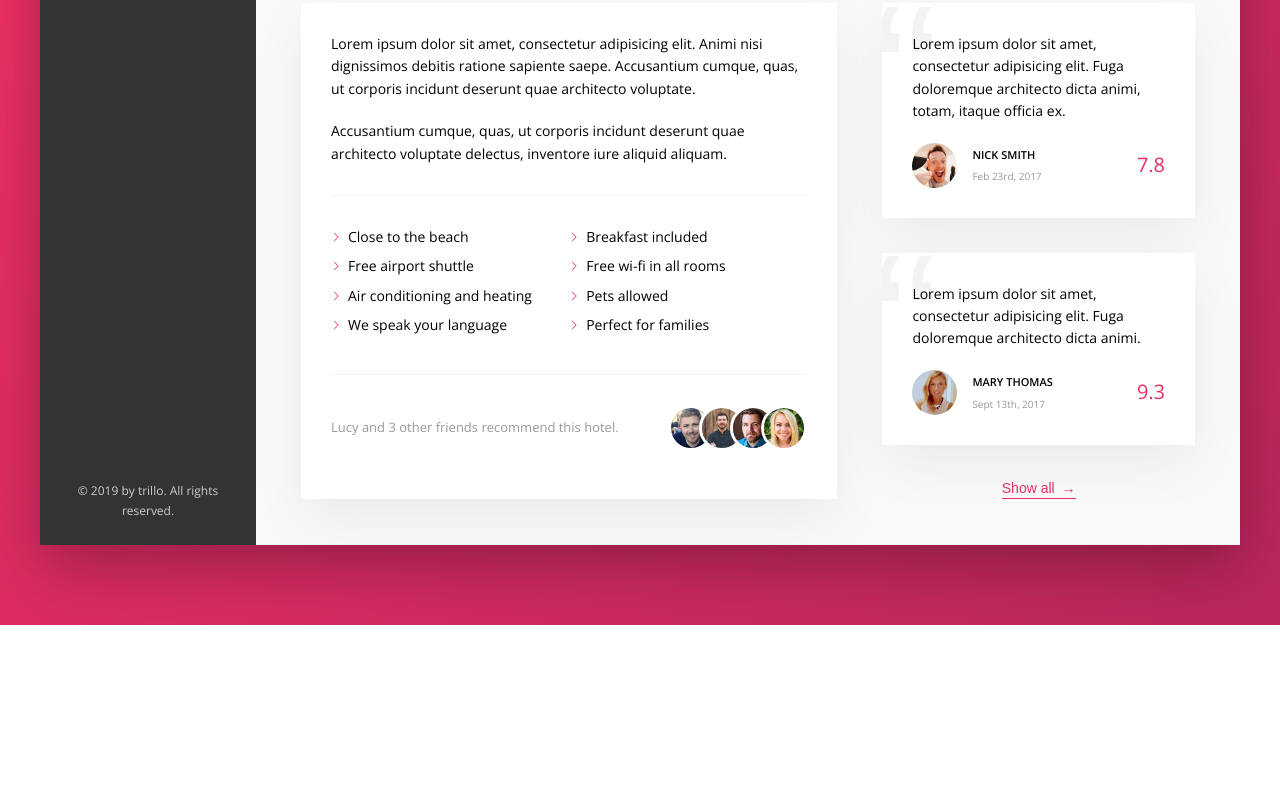
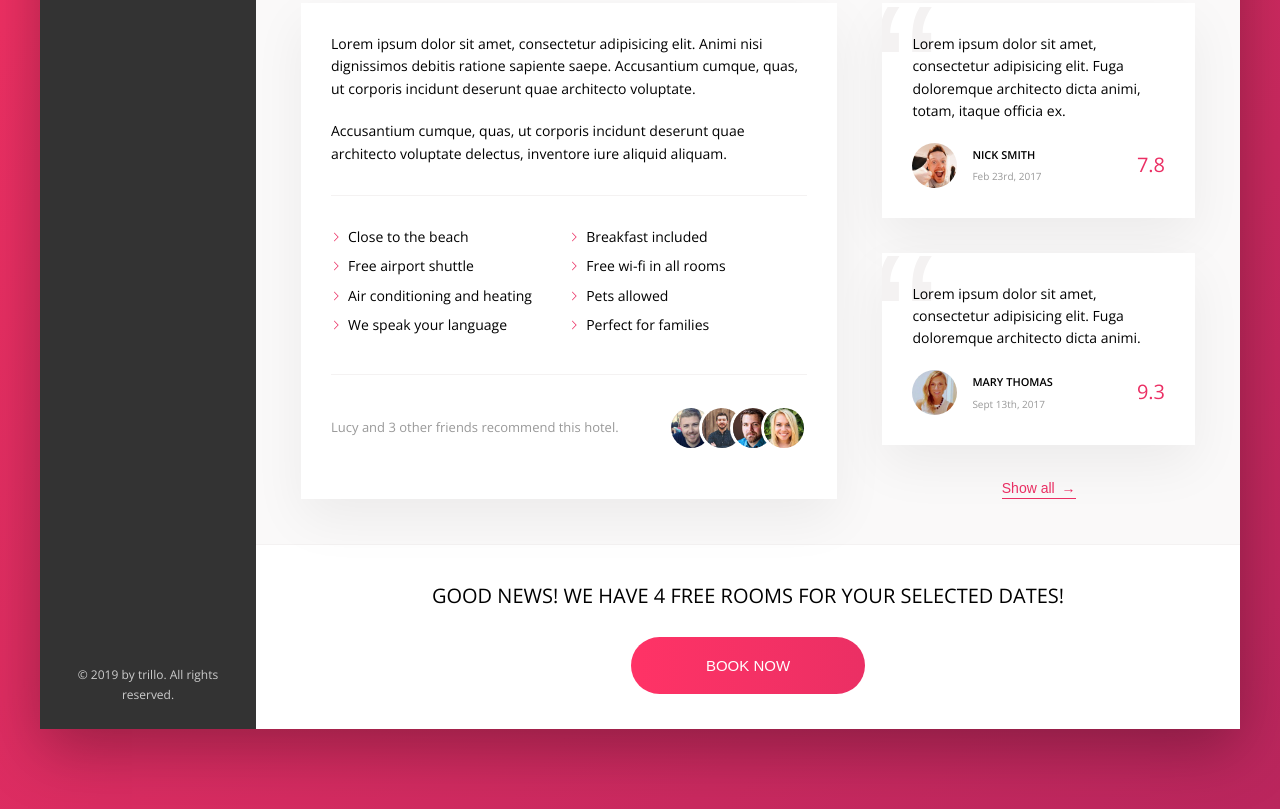
Before and after one commit to jonas1307/udemy-trillo, a website: page index.html in a window 1280 px wide. Shown: the part 644-1453 px from the top of the page. Before the commit the page ends 1269 px from the top, so only its background shows below. Drawn offline with nearby package versions, Linux system fonts and the light colour scheme.

Commit message:
call to action

```diff
--- a/index.html
+++ b/index.html
@@ -192,6 +192,20 @@
                             <button class="btn-inline">Show all <span>&rarr;</span></button>
                         </div>
                     </div>
+
+                    <div class="cta">
+                        <h2 class="cta__book-now">
+                            Good news! We have 4 free rooms for your selected dates!
+                        </h2>
+                        <button class="btn">
+                            <span class="btn__visible">
+                                Book now
+                            </span>
+                            <span class="btn__invisible">
+                                Only 4 rooms left
+                            </span>
+                        </button>
+                    </div>
                 </main>
             </div>
         </div>
--- a/sass/_components.scss
+++ b/sass/_components.scss
@@ -414,3 +414,63 @@
         z-index: 1;
     }
 }
+
+.cta {
+    padding: 3.5rem 0;
+    text-align: center;
+
+    &__book-now {
+        font-size: 2rem;
+        font-weight: 300;
+        text-transform: uppercase;
+        margin-bottom: 2.5rem;
+    }
+}
+
+.btn {
+    font-size: 1.5rem;
+    font-weight: 300;
+    text-transform: uppercase;
+    border-radius: 100px;
+    border: none;
+    background-image: linear-gradient(to right, var(--color-primary-light), var(--color-primary));
+    color: #fff;
+    position: relative;
+    overflow: hidden;
+    cursor: pointer;
+
+    & > * {
+        display: inline-block;
+        height: 100%;
+        width: 100%;
+        transition: all .2s;
+    }
+
+    &__visible {
+        padding: 2rem 7.5rem;
+    }
+
+    &__invisible {
+        position: absolute;
+        padding: 2rem 0;
+        left: 0;
+        top: -100%;
+    }
+
+    &:hover{
+        background-image: linear-gradient(to left, var(--color-primary-light), var(--color-primary));
+    }
+
+    &:hover &__visible {
+        transform: translateY(100%);
+    }
+
+    &:hover &__invisible {
+        top: 0;
+    }
+
+    &:focus {
+        outline: none;
+        animation: pulsate 1s infinite;
+    }
+}
```
Also changed, not shown: css/style.css.
